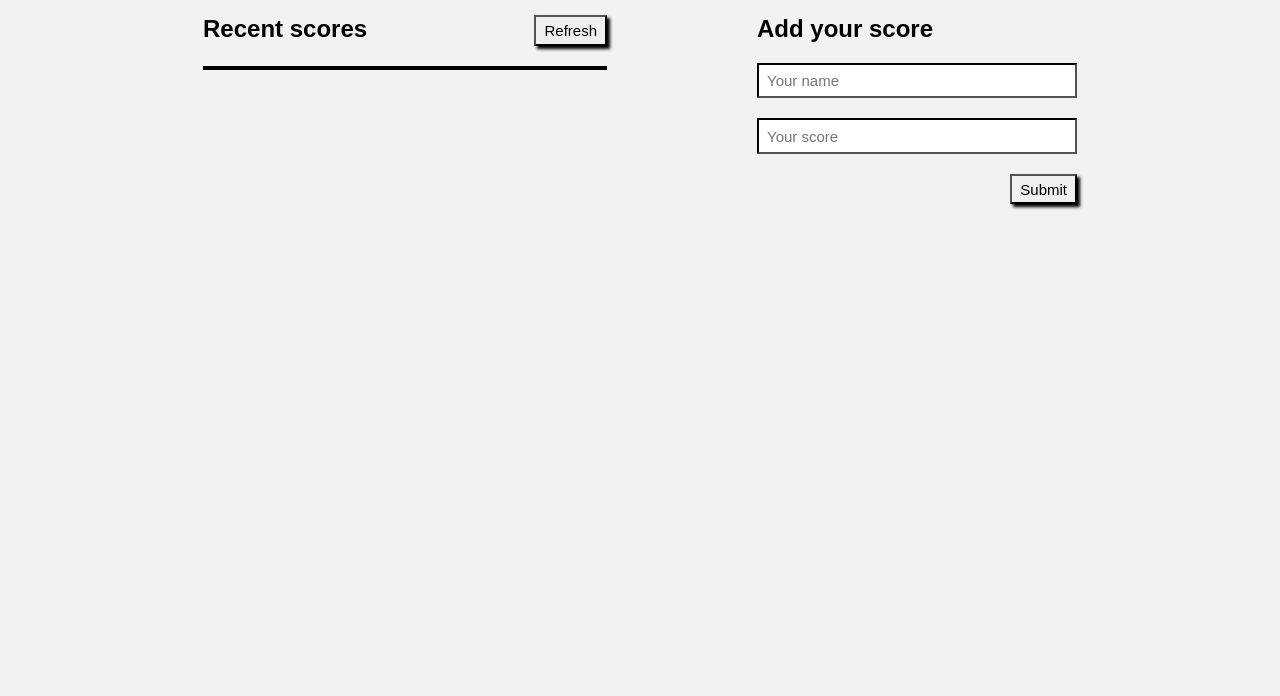
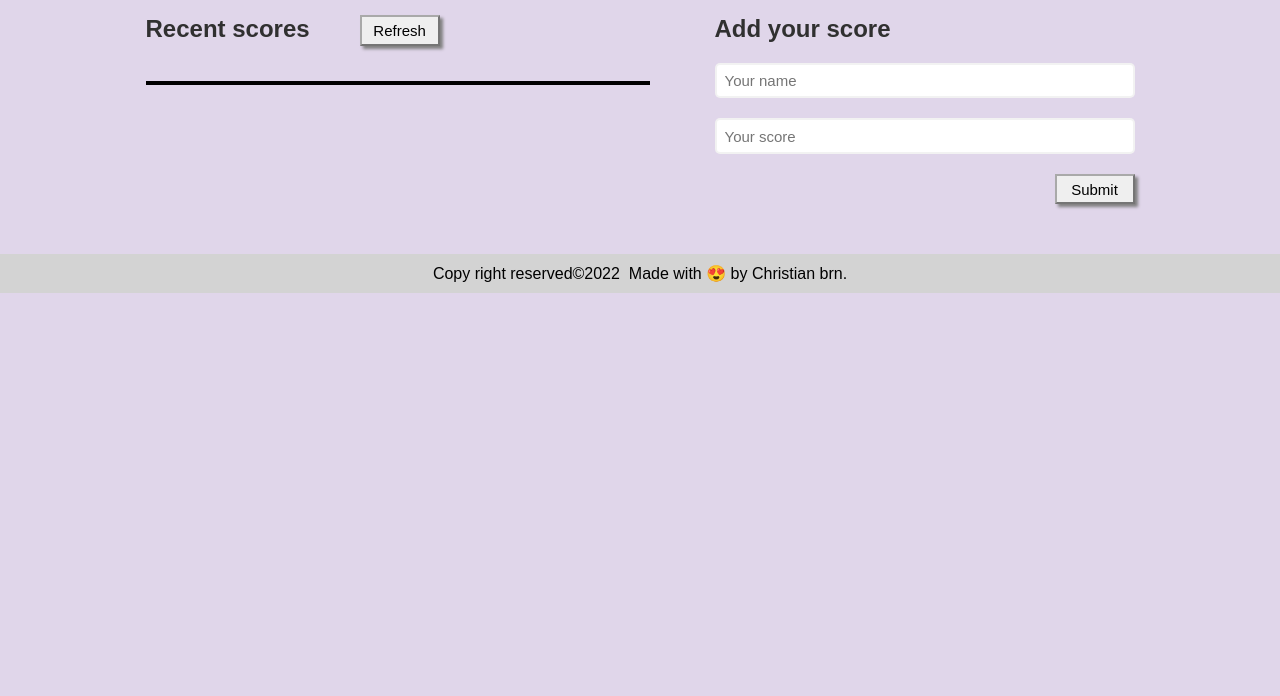
Before and after one commit to christianbiring1/Leaderboard, a website built with webpack: page src/index.html in a window 1280 px wide. Shown: the part 104-800 px from the top of the page. Built offline with nearby package versions, Linux system fonts and the light colour scheme; no server answers.

Commit message:
Finalize the styling of the app

```diff
--- a/src/index.html
+++ b/src/index.html
@@ -27,5 +27,11 @@
         </div>
       </div>
     </main>
+    <footer>
+      <div class="footer">
+        Copy right reserved&copy;2022&nbsp; Made with &#128525; by Christian
+        brn.
+      </div>
+    </footer>
   </body>
 </html>
--- a/src/style.css
+++ b/src/style.css
@@ -5,53 +5,64 @@
   margin: 0;
 }
 
+@import url('https://fonts.googleapis.com/css2?family=Montserrat:wght@400;700&family=Poppins:wght@200;400&display=swap');
+
 body {
-  background-color: #8080801a;
+  background: #66339933;
 }
 
 .wrapper {
-  margin: 2rem auto;
-  width: 80%;
-  padding: 20px;
-  font-family: sans-serif;
+  margin: 1rem auto;
+  width: 90%;
+  color: #303030;
+  font-family: 'Montserrat', sans-serif;
 }
 
 .container {
   display: flex;
-  flex-direction: row;
-  justify-content: space-around;
+  flex-direction: column-reverse;
+  gap: 30px;
   margin: 30px auto;
 }
 
 .title-left {
   display: flex;
-  justify-content: space-between;
+  gap: 20px;
+  padding: 0 0 15px;
 }
 
 button {
-  padding: 0.3rem 0.5rem;
-  box-shadow: 3px 3px 3px #000;
-  border-color: #000;
+  padding: 0.2rem 0.5rem;
+  box-shadow: 3px 3px 3px #808080;
+  border-color: #8080809f;
   font-size: 15px;
-  font-family: sans-serif;
+  font-family: 'Poppins', sans-serif;
+}
+
+input {
+  margin-top: 10px;
+  border: 2px solid #8080801a;
+  border-radius: 5px;
+  padding: 0.2rem 0.3rem;
+  font-size: 15px;
+  width: 95%;
+  font-family: 'Poppins', sans-serif;
+}
+
+input:focus {
+  outline-color: lightgrey;
 }
 
 .add {
-  margin-top: 20px;
+  margin-top: 10px;
   float: right;
 }
 
-input {
-  margin-top: 20px;
-  border-color: #000;
-  padding: 0.45rem 0.5rem;
-  font-size: 15px;
-  width: 300px;
+li:nth-child(even) {
+  background-color: #fff;
 }
 
 .palmares {
-  margin-top: 20px;
-  width: 400px;
   max-height: 400px;
   overflow-y: scroll;
 }
@@ -61,8 +72,7 @@ input {
 }
 
 .palmares::-webkit-scrollbar-track {
-  border-radius: 2px;
-  box-shadow: inset 0 0 10px rgba(0, 0, 0, 0.25);
+  box-shadow: inset 0 0 10px rgb(255, 255, 255);
 }
 
 .palmares::-webkit-scrollbar-thumb {
@@ -71,7 +81,7 @@ input {
 }
 
 .palmares::-webkit-scrollbar-thumb:hover {
-  background-color: rgba(0, 0, 0, 0.45);
+  background-color: rgba(102, 51, 153, 0.3);
 }
 
 li {
@@ -85,3 +95,66 @@ li:nth-child(odd) {
 .stat {
   padding: 5px;
 }
+
+footer {
+  background-color: lightgrey;
+  padding: 10px;
+}
+.footer {
+  font-family: 'Poppins', sans-serif;
+  text-align: center;
+  font-weight: 100;
+}
+
+@media only screen and (min-width: 768px) {
+  .wrapper {
+    margin: 2rem auto 0;
+    width: 80%;
+    padding: 20px;
+  }
+
+  .container {
+    display: flex;
+    flex-direction: row;
+    justify-content: space-around;
+    margin: 30px auto;
+  }
+
+  .title-left {
+    display: flex;
+    gap: 50px;
+  }
+
+  button {
+    padding: 0.3rem 0.5rem;
+    width: 80px;
+    font-size: 15px;
+  }
+
+  .add {
+  margin-top: 20px;
+  float: right;
+  }
+
+  input {
+  margin-top: 20px;
+  padding: 0.45rem 0.5rem;
+  font-size: 15px;
+  width: 400px;
+  }
+
+  input:focus {
+    border: none;
+  }
+
+  .palmares {
+    margin-top: 20px;
+    width: 500px;
+    max-height: 400px;
+    overflow-y: scroll;
+  }
+
+  .stat {
+    padding: 10px;
+  }
+}
```
Also changed, not shown: dist/index.html, dist/main.js.
